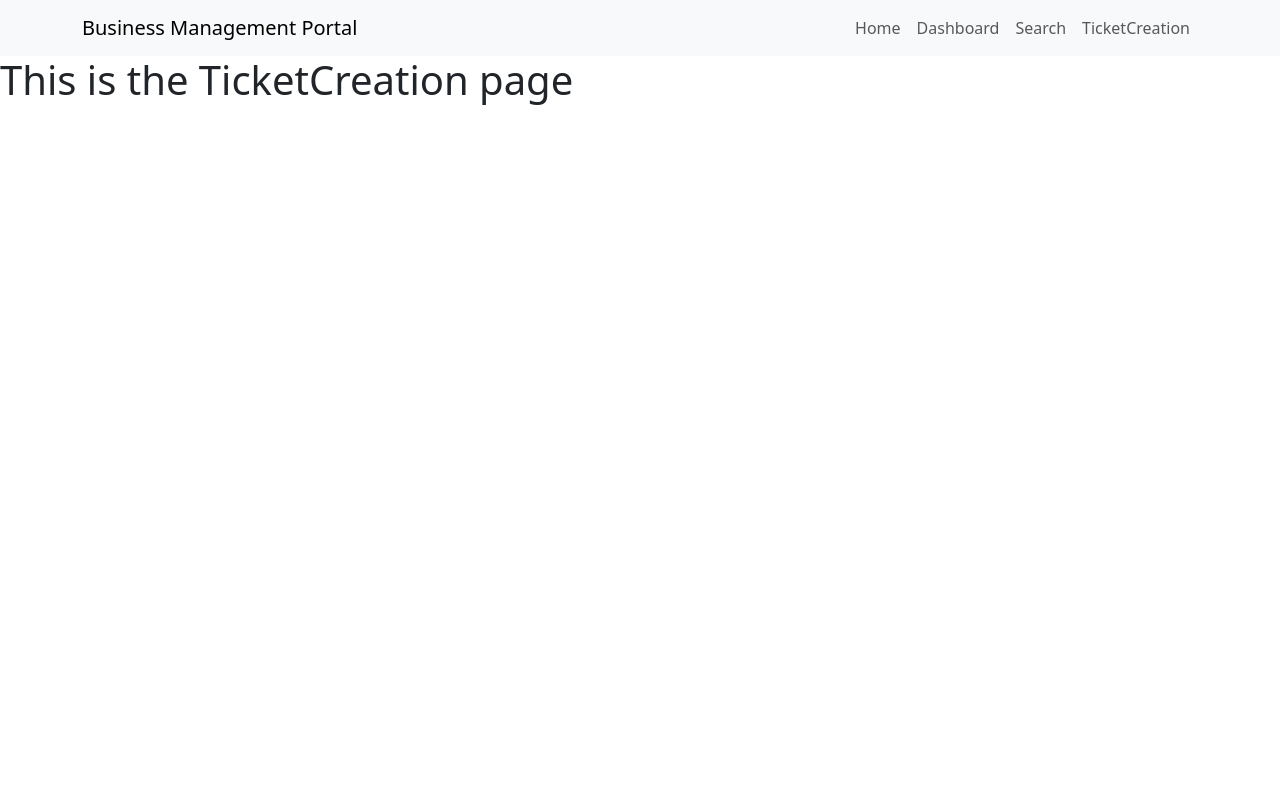
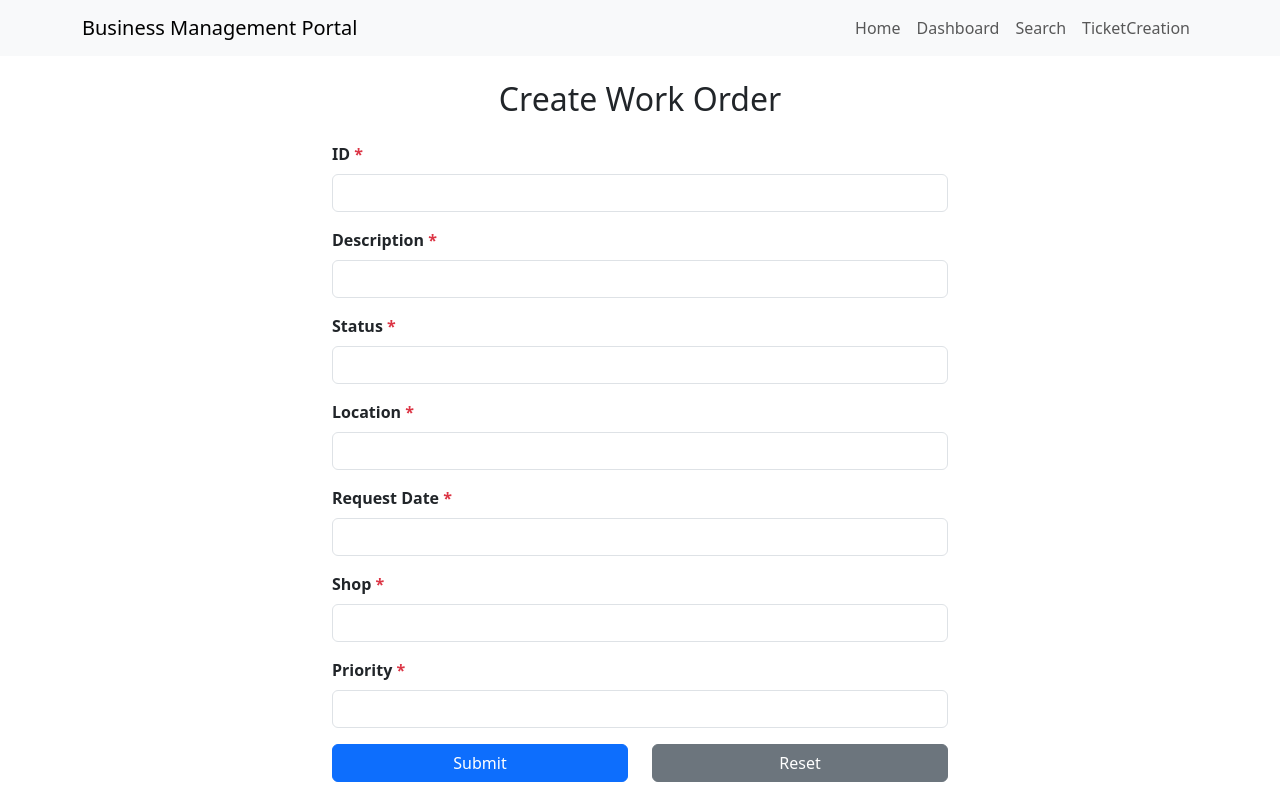
Before and after one commit to imOnVacation/frontend-tech-final-project, a React (Create React App) app in the folder client/: page /ticketcreation in a window 1280 px wide. Built offline with nearby package versions, Linux system fonts and the light colour scheme.

Commit message:
adding ticket creation page

```diff
--- a/client/src/pages/TicketCreation.js
+++ b/client/src/pages/TicketCreation.js
@@ -1,11 +1,193 @@
-import React from 'react';
+import React, { useState } from "react";
 
-const TicketCreation = () => {
+const WorkOrderForm = () => {
+  const [id, setId] = useState("");
+  const [description, setDescription] = useState("");
+  const [status, setStatus] = useState("");
+  const [location, setLocation] = useState("");
+  const [request_date, setRequestDate] = useState("");
+  const [shop, setShop] = useState("");
+  const [priority, setPriority] = useState("");
+  const [error, setError] = useState(null);
+  const [success, setSuccess] = useState(null);
+
+  // Handle form submission
+  const handleSubmit = async (e) => {
+    e.preventDefault();
+
+    // Reset states
+    setError(null);
+    setSuccess(null);
+
+    const formData = {
+      id,
+      description,
+      status,
+      location,
+      request_date,
+      shop,
+      priority,
+    };
+
+    try {
+      const response = await fetch("http://localhost:5000/submit-form", {
+        method: "POST",
+        headers: {
+          "Content-Type": "application/json",
+        },
+        body: JSON.stringify(formData),
+      });
+
+      const data = await response.json();
+
+      if (!response.ok) {
+        throw new Error(data.error || "An error occurred");
+      }
+
+      setSuccess(data.message);
+
+      resetForm();
+    } catch (err) {
+      setError(err.message || "An error occurred");
+    }
+  };
+
+  // Handle form reset
+  const resetForm = () => {
+    setId("");
+    setDescription("");
+    setStatus("");
+    setLocation("");
+    setRequestDate("");
+    setShop("");
+    setPriority("");
+  };
+
   return (
-    <div>
-      <h1>This is the TicketCreation page</h1>
+    <div className="container w-50">
+      <h2 className="my-4 text-center">Create Work Order</h2>
+
+      {error && <div className="alert alert-danger">{error}</div>}
+      {success && <div className="alert alert-success">{success}</div>}
+
+      <form onSubmit={handleSubmit}>
+        <div className="mb-3">
+          <label htmlFor="id" className="form-label fw-bold">
+            ID <span className="text-danger">*</span>
+          </label>
+          <input
+            type="text"
+            className="form-control "
+            id="id"
+            value={id}
+            onChange={(e) => setId(e.target.value)}
+            required
+          />
+        </div>
+
+        <div className="mb-3">
+          <label htmlFor="description" className="form-label fw-bold">
+            Description <span className="text-danger">*</span>
+          </label>
+          <input
+            type="text"
+            className="form-control"
+            id="description"
+            value={description}
+            onChange={(e) => setDescription(e.target.value)}
+            required
+          />
+        </div>
+
+        <div className="mb-3">
+          <label htmlFor="status" className="form-label fw-bold">
+            Status <span className="text-danger">*</span>
+          </label>
+          <input
+            type="text"
+            className="form-control"
+            id="status"
+            value={status}
+            onChange={(e) => setStatus(e.target.value)}
+            required
+          />
+        </div>
+
+        <div className="mb-3">
+          <label htmlFor="location" className="form-label fw-bold">
+            Location <span className="text-danger">*</span>
+          </label>
+          <input
+            type="text"
+            className="form-control"
+            id="location"
+            value={location}
+            onChange={(e) => setLocation(e.target.value)}
+            required
+          />
+        </div>
+
+        <div className="mb-3">
+          <label htmlFor="request_date" className="form-label fw-bold">
+            Request Date <span className="text-danger">*</span>
+          </label>
+          <input
+            type="text"
+            className="form-control"
+            id="request_date"
+            value={request_date}
+            onChange={(e) => setRequestDate(e.target.value)}
+            required
+          />
+        </div>
+
+        <div className="mb-3">
+          <label htmlFor="shop" className="form-label fw-bold">
+            Shop <span className="text-danger">*</span>
+          </label>
+          <input
+            type="text"
+            className="form-control"
+            id="shop"
+            value={shop}
+            onChange={(e) => setShop(e.target.value)}
+            required
+          />
+        </div>
+
+        <div className="mb-3">
+          <label htmlFor="priority" className="form-label fw-bold">
+            Priority <span className="text-danger">*</span>
+          </label>
+          <input
+            type="text"
+            className="form-control"
+            id="priority"
+            value={priority}
+            onChange={(e) => setPriority(e.target.value)}
+            required
+          />
+        </div>
+
+        <div className="row">
+          <div className="col">
+            <button type="submit" className="btn btn-primary w-100">
+              Submit
+            </button>
+          </div>
+          <div className="col">
+            <button
+              type="button"
+              className="btn btn-secondary w-100"
+              onClick={resetForm}
+            >
+              Reset
+            </button>
+          </div>
+        </div>
+      </form>
     </div>
   );
 };
 
-export default TicketCreation;
+export default WorkOrderForm;
```
